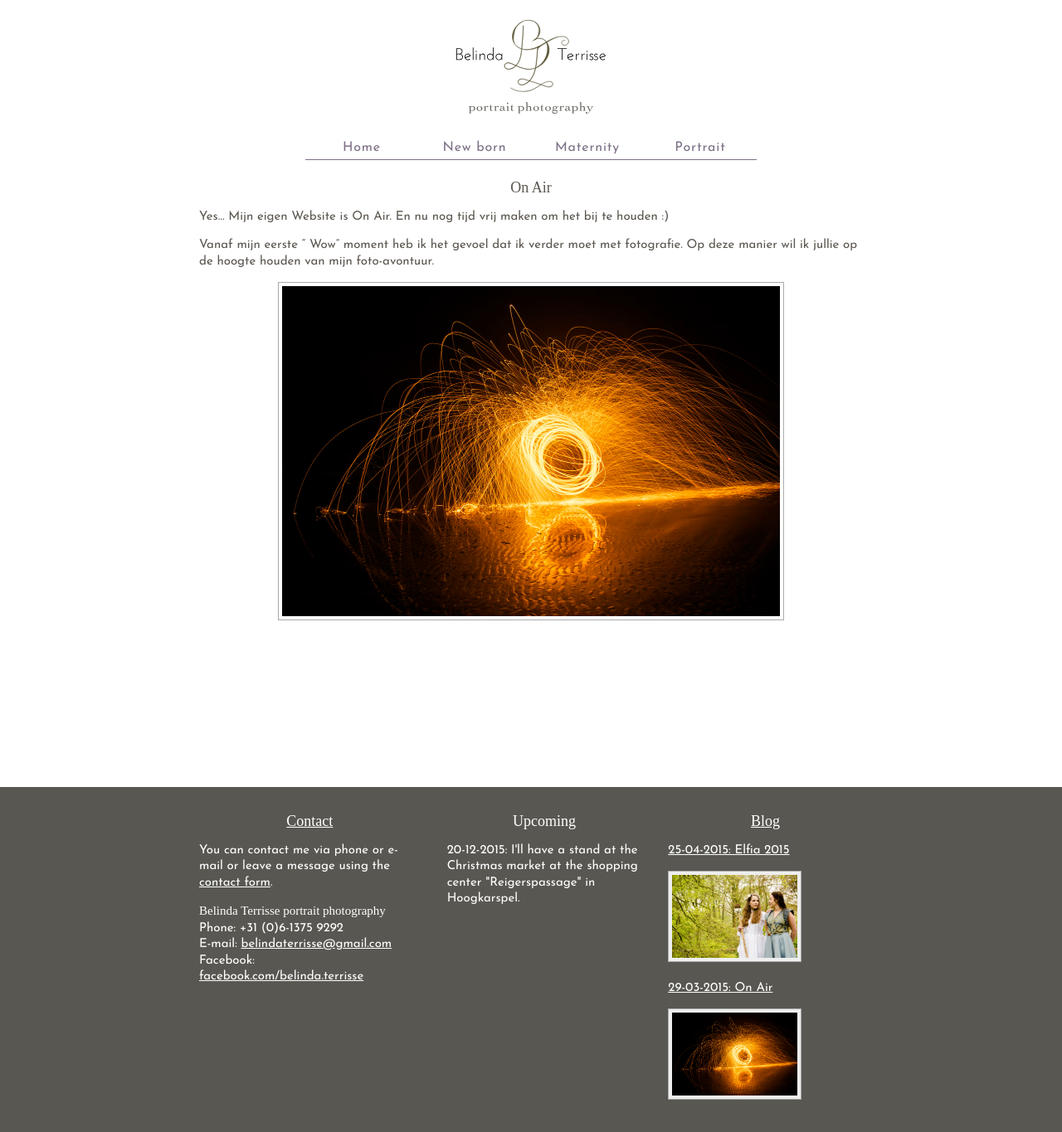
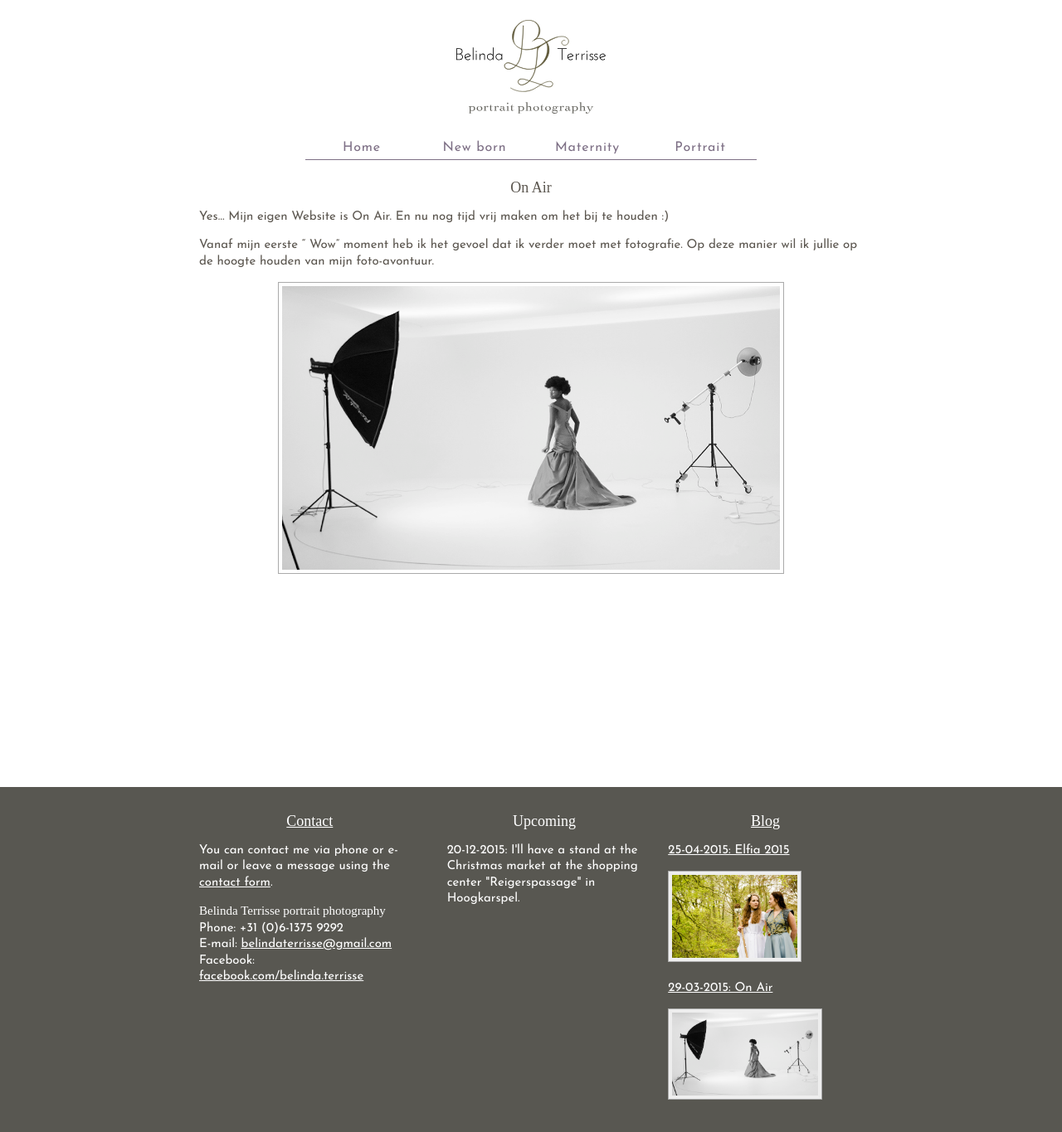
Before and after one commit to cmbybelin/cmbybelin.github.io, a Jekyll site: the page built from _posts/2015-03-29-on air.markdown, in a window 1280 px wide. Shown: the whole page at 83% size. Built offline with Jekyll 4.4.1, drawn with Linux system fonts in a browser that asks for light colours; nearby versions of some CDN libraries; some web fonts are replaced.

Commit message:
Change initial post image.

```diff
--- a/_posts/2015-03-29-on air.markdown
+++ b/_posts/2015-03-29-on air.markdown
@@ -1,7 +1,7 @@
 ---
 title: On Air
 portfolio:
-  - photo: portfolio/projecten/Lightpainting.jpg
+  - photo: portfolio/portrait/M02.01.jpg
 ---
 
 Yes... Mijn eigen Website is On Air. En nu nog tijd vrij maken om het bij te houden :)
```
